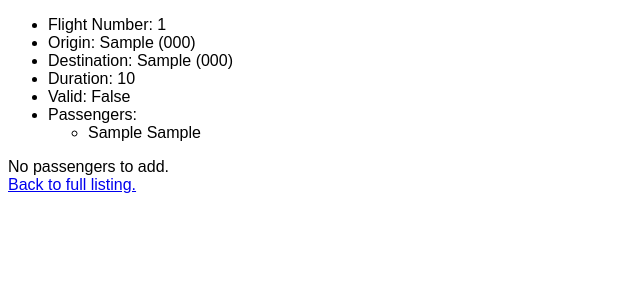
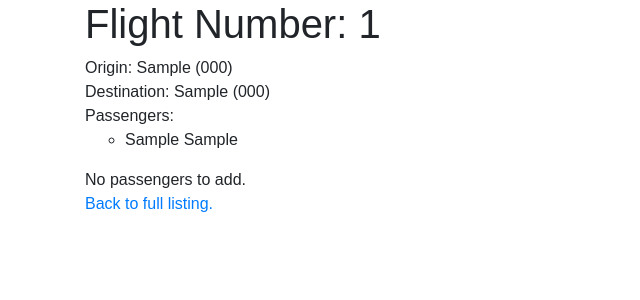
Before and after one commit to dsreliete/airlines-django, a Django app: page /1 in a window 1280 px wide. Shown: the top 300 px of the page, without its empty margins (0-640 px from the left). Run offline with Django 3.2, Linux system fonts and the light colour scheme; tables that the repository leaves empty hold one stand-in row (values such as "Sample post"); some libraries are stand-ins or nearby versions.

Commit message:
added styles to project

```diff
--- a/flights/templates/flights/base.html
+++ b/flights/templates/flights/base.html
@@ -4,10 +4,13 @@
 <html>
     <head>
         <title>{% block title %}{% endblock %}</title>
+        <link rel="stylesheet" href="https://stackpath.bootstrapcdn.com/bootstrap/4.3.1/css/bootstrap.min.css" integrity="sha384-ggOyR0iXCbMQv3Xipma34MD+dH/1fQ784/j6cY/iJTQUOhcWr7x9JvoRxT2MZw1T" crossorigin="anonymous">
         <link rel="stylesheet" href="{% static 'flights/styles.css' %}"/>
     </head>
     <body>
-        {% block body %}
-        {% endblock %}
+        <div class="container">
+            {% block body %}
+            {% endblock %}
+        </div>
     </body>
 </html>
--- a/flights/templates/flights/flight.html
+++ b/flights/templates/flights/flight.html
@@ -5,12 +5,10 @@
 {% endblock %}
 
 {% block body %}
-    <ul>
-        <li>Flight Number: {{ flight.id }}</li>
+    <h1>Flight Number: {{ flight.id }}</h1>
+    <ul class="list-unstyled">
         <li>Origin: {{ flight.origin }}</li>
         <li>Destination:  {{ flight.destination }}</li>
-        <li>Duration:  {{ flight.duration }}</li>
-        <li>Valid: {{ flight.is_valid_flight }}</li>
         <li>
             Passengers:
             <ul>
@@ -26,15 +24,20 @@
         <h2>Add a Passenger</h2>
         <form action="{% url 'book' flight.id %}" method="post">
             {% csrf_token %}
-            <select name="passenger">
-                {% for passenger in non_passengers %}
-                    <option value="{{ passenger.id }}">{{ passenger }}</option>
-                {% endfor %}
-            </select>
-            <input type="submit" value="Book Flight" />
+            <div class="form-group">
+                <select class="form-control"name="passenger">
+                    <option> Select...</option>
+                    {% for passenger in non_passengers %}
+                        <option value="{{ passenger.id }}">{{ passenger }}</option>
+                    {% endfor %}
+                </select>
+            </div>
+            <div class="form-group">
+                <input class="btn btn-primary" type="submit" value="Book Flight" />
+            </div>
         </form>
     {% else %}
         <div>No passengers to add.</div>
     {% endif %}
-    <a href="{% url 'index' %}">Back to full listing.</a>
+    <a href="{% url 'index' %}" class="mt-5">Back to full listing.</a>
 {% endblock %}
```
